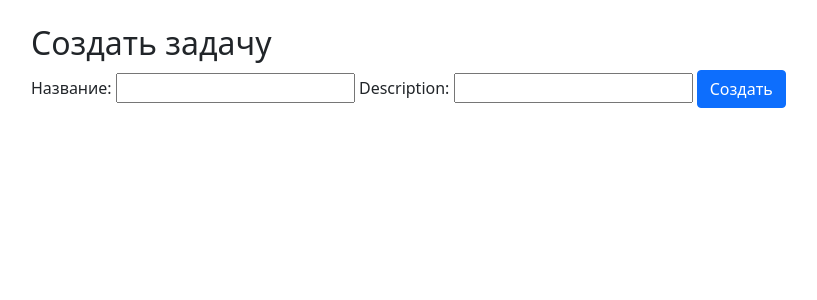
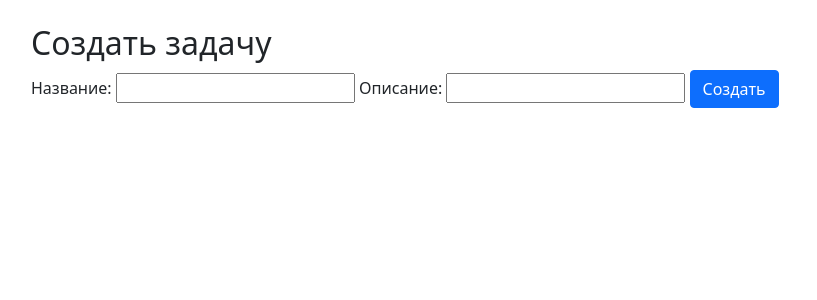
Before and after one commit to Hedroich/ToDoList, a Django app: page /create-task/ in a window 1280 px wide. Shown: the part 56-356 px from the top of the page, without its empty margins (51-868 px from the left). Run offline with Django 4.2, Linux system fonts and the light colour scheme; a user stored in the database is signed in.

```diff
--- a/task/task_list/forms.py
+++ b/task/task_list/forms.py
@@ -36,4 +36,4 @@ class CustomUserChangeForm(UserChangeForm):
 
 class LoginForm(forms.Form):
     email = forms.EmailField()
-    password = forms.CharField(widget=forms.PasswordInput)
+    password = forms.CharField(widget=forms.PasswordInput, label="Пароль")
--- a/task/task_list/templates/tasks/create_task.html
+++ b/task/task_list/templates/tasks/create_task.html
@@ -6,7 +6,7 @@
     {% csrf_token %}
     <label for="title">Название:</label>
     <input type="text" id="title" name="title">
-    <label for="description">Description:</label>
+    <label for="description">Описание:</label>
     <input type="text" id="description" name="description">
     <button type="submit" class="btn btn-primary">Создать</button>
   </form>
```
Also changed, not shown: task/db.sqlite3.
